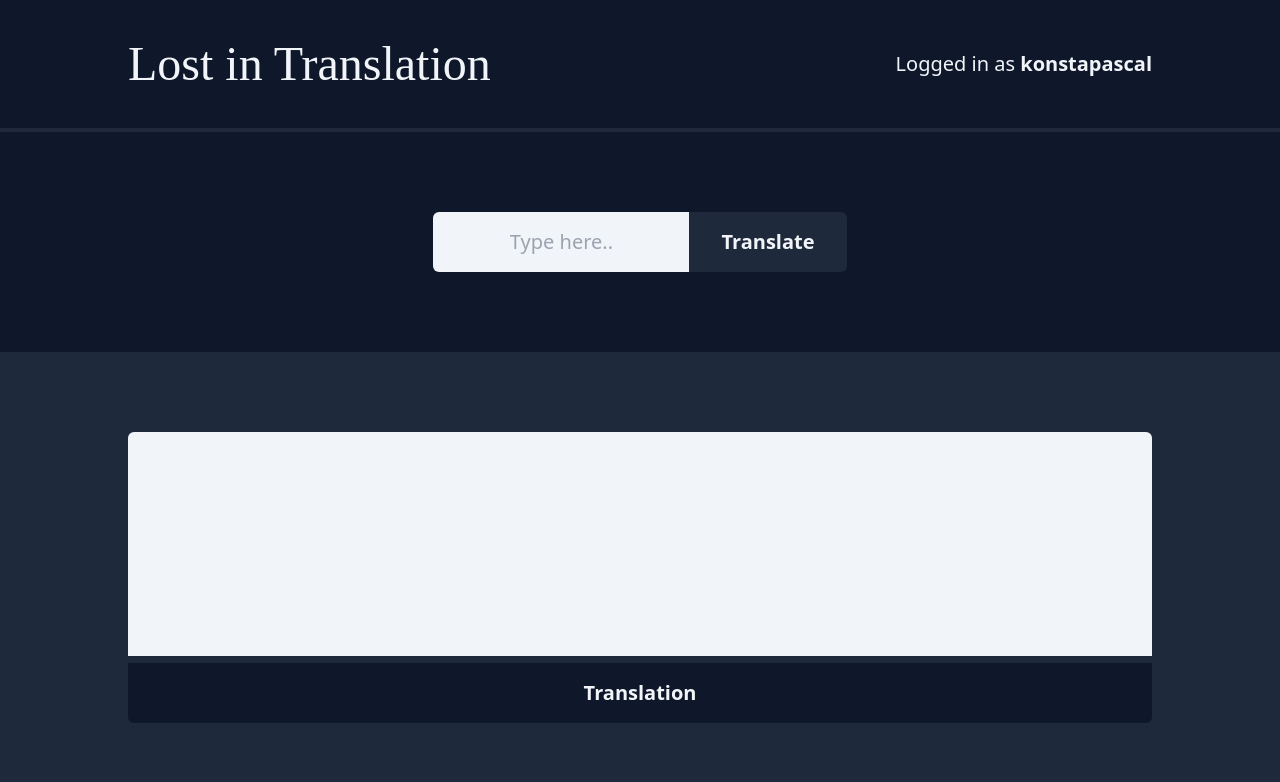
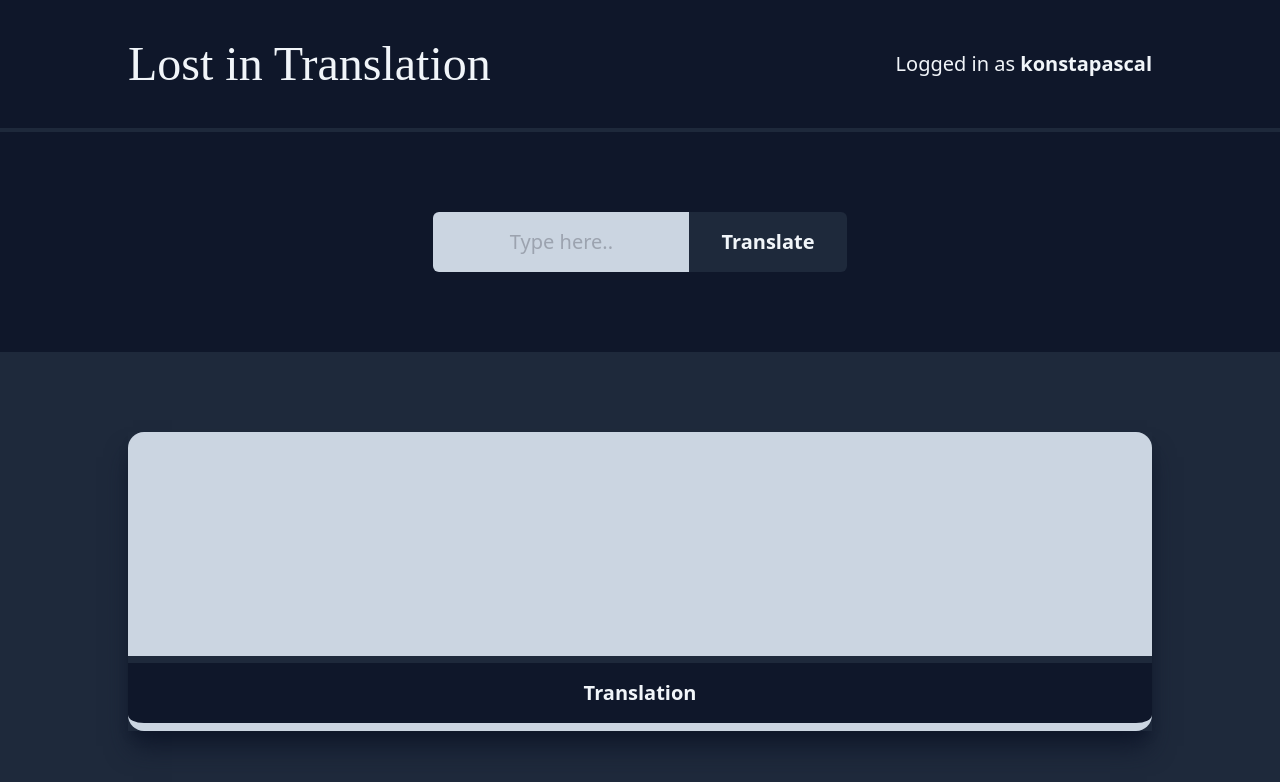
Before and after one commit to konstapascal/noroff-assignment-6, a React (Create React App) app: page /translation in a window 1280 px wide. Shown: the top 782 px of the page. Built offline with nearby package versions, Linux system fonts and the light colour scheme; the HTML template or start-up script is replaced by a standard one; a web font is replaced by a local one.

Commit message:
CHORE: Fixed margins

```diff
--- a/src/pages/StartPage.jsx
+++ b/src/pages/StartPage.jsx
@@ -19,7 +19,7 @@ function StartPage() {
 					<div className='sm:flex text-md xl:text-xl '>
 						<input
 							placeholder="What's your name?"
-							className='  text-center  py-3 xl:py-4 bg-slate-100 rounded-md sm:rounded-r-none w-11/12 lg:w-64  sm:w-auto   text-slate-900'
+							className='  text-center  py-3 xl:py-4 bg-slate-300 rounded-md sm:rounded-r-none w-11/12 lg:w-64  sm:w-auto   text-slate-900'
 							type='text'
 							id='username'
 						/>
--- a/src/pages/TranslationPage.jsx
+++ b/src/pages/TranslationPage.jsx
@@ -7,7 +7,7 @@ function TranslationPage() {
 				</label>
 				<input
 					placeholder='Type here..'
-					className='  text-center  py-3 xl:py-4 bg-slate-100 rounded-md sm:rounded-r-none w-11/12 lg:w-64  sm:w-auto   text-slate-900'
+					className='  text-center  py-3 xl:py-4 bg-slate-300 rounded-md sm:rounded-r-none w-11/12 lg:w-64  sm:w-auto   text-slate-900'
 					type='text'
 					id='translate'
 				/>
@@ -17,14 +17,14 @@ function TranslationPage() {
 					Translate
 				</button>
 			</div>
-			<div className='bg-slate-800 '>
-				<div className=' container pt-20 mx-auto max-w-5xl text-center text-md xl:text-xl'>
+			<div className='bg-slate-800 pt-20'>
+				<div className=' container  mx-auto shadow-xl shadow-slate-900 max-w-5xl text-center text-md xl:text-xl'>
 					<textarea
 						readOnly
-						className=' w-11/12 lg:w-full rounded-t-md read resize-none text-slate-900 bg-slate-100  h-56'
+						className=' w-11/12 lg:w-full rounded-t-2xl read resize-none text-slate-900  bg-slate-300  h-56'
 					/>
 					<div
-						className='bg-slate-900 rounded-b-md py-4 font-semibold
+						className='bg-slate-900 border-b-4 md:border-b-8 border-slate-300 rounded-b-2xl py-4 font-semibold
 					'>
 						Translation
 					</div>
```
